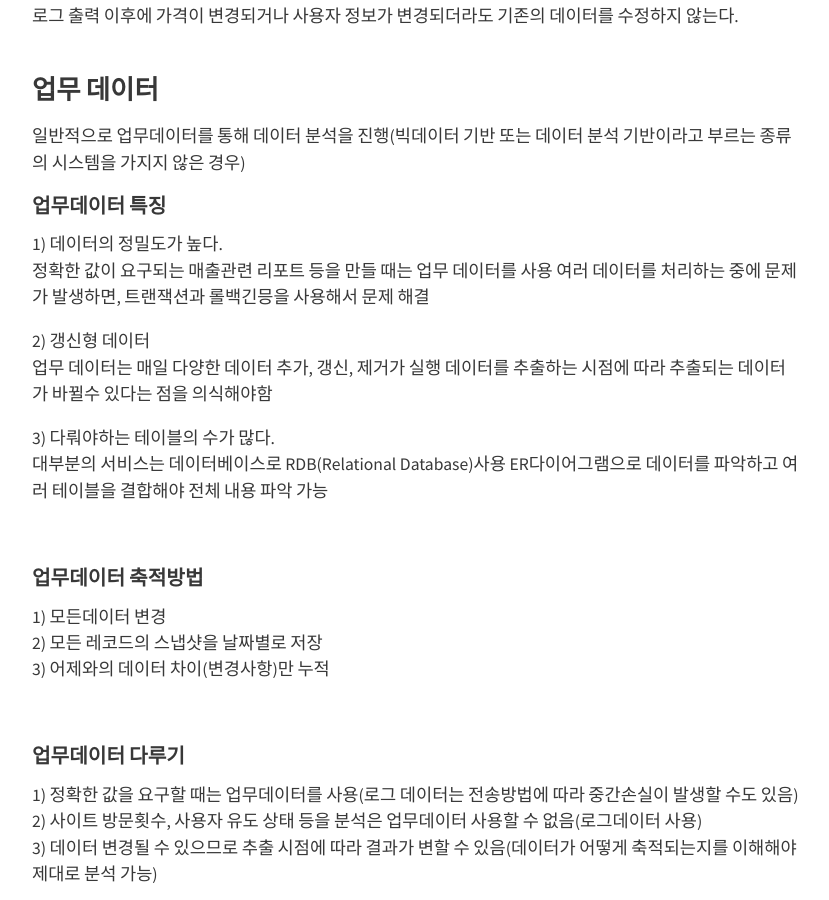
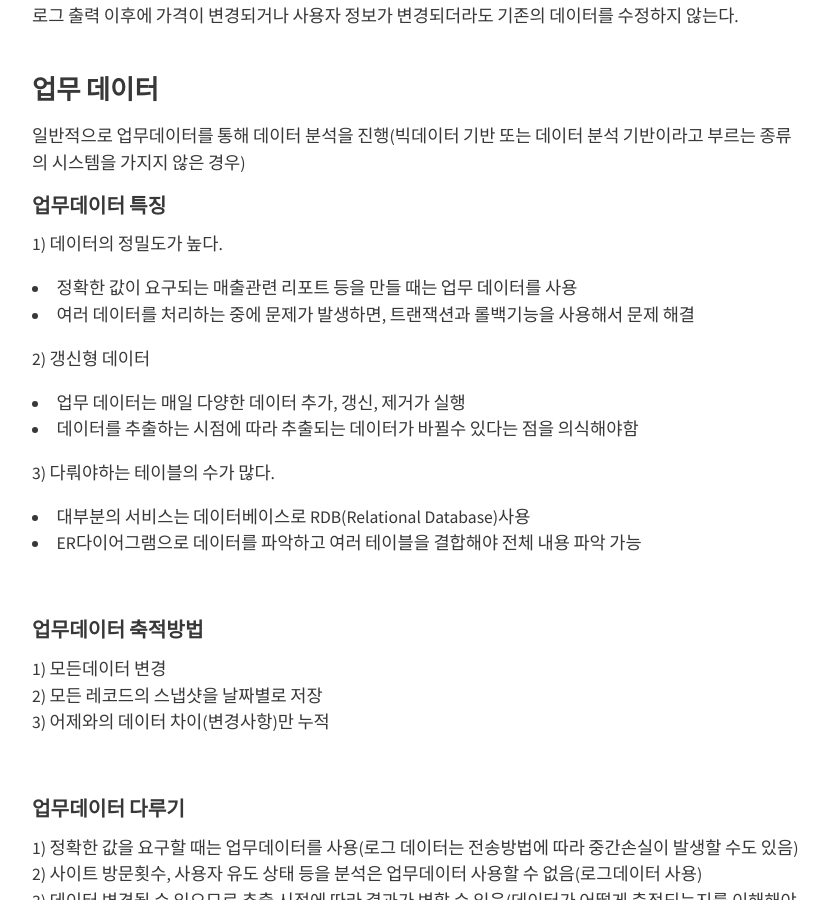
Before and after one commit to BoKyeong-Kim/BoKyeong-Kim.github.io, a Jekyll site: the page built from _posts/Data-Database/2019-12-05-usingsql.md, in a window 1280 px wide and 900 px high, scrolled down 2104 px. Shown: the whole window, without its empty margins (224-1053 px from the left). Built offline with Jekyll 4.4.1, drawn with Linux system fonts in a browser that asks for light colours; nearby versions of some CDN libraries.

Commit message:
modify usingsql

```diff
--- a/_posts/Data-Database/2019-12-05-usingsql.md
+++ b/_posts/Data-Database/2019-12-05-usingsql.md
@@ -71,20 +71,20 @@ tags: [데이터베이스, 데이터, bigquery]
 
 #### 업무데이터 특징
 1) 데이터의 정밀도가 높다.<br>
-정확한 값이 요구되는 매출관련 리포트 등을 만들 때는 업무 데이터를 사용
-여러 데이터를 처리하는 중에 문제가 발생하면, 트랜잭션과 롤백긴믕을 사용해서 문제 해결
+- 정확한 값이 요구되는 매출관련 리포트 등을 만들 때는 업무 데이터를 사용
+- 여러 데이터를 처리하는 중에 문제가 발생하면, 트랜잭션과 롤백기능을 사용해서 문제 해결
 <br>
 
 
 2) 갱신형 데이터<br>
-업무 데이터는 매일 다양한 데이터 추가, 갱신, 제거가 실행
-데이터를 추출하는 시점에 따라 추출되는 데이터가 바뀔수 있다는 점을 의식해야함
+- 업무 데이터는 매일 다양한 데이터 추가, 갱신, 제거가 실행
+- 데이터를 추출하는 시점에 따라 추출되는 데이터가 바뀔수 있다는 점을 의식해야함
 <br>
 
 
 3) 다뤄야하는 테이블의 수가 많다.<br>
-대부분의 서비스는 데이터베이스로 RDB(Relational Database)사용
-ER다이어그램으로 데이터를 파악하고 여러 테이블을 결합해야 전체 내용 파악 가능
+- 대부분의 서비스는 데이터베이스로 RDB(Relational Database)사용
+- ER다이어그램으로 데이터를 파악하고 여러 테이블을 결합해야 전체 내용 파악 가능
 
 <br>
 
```
